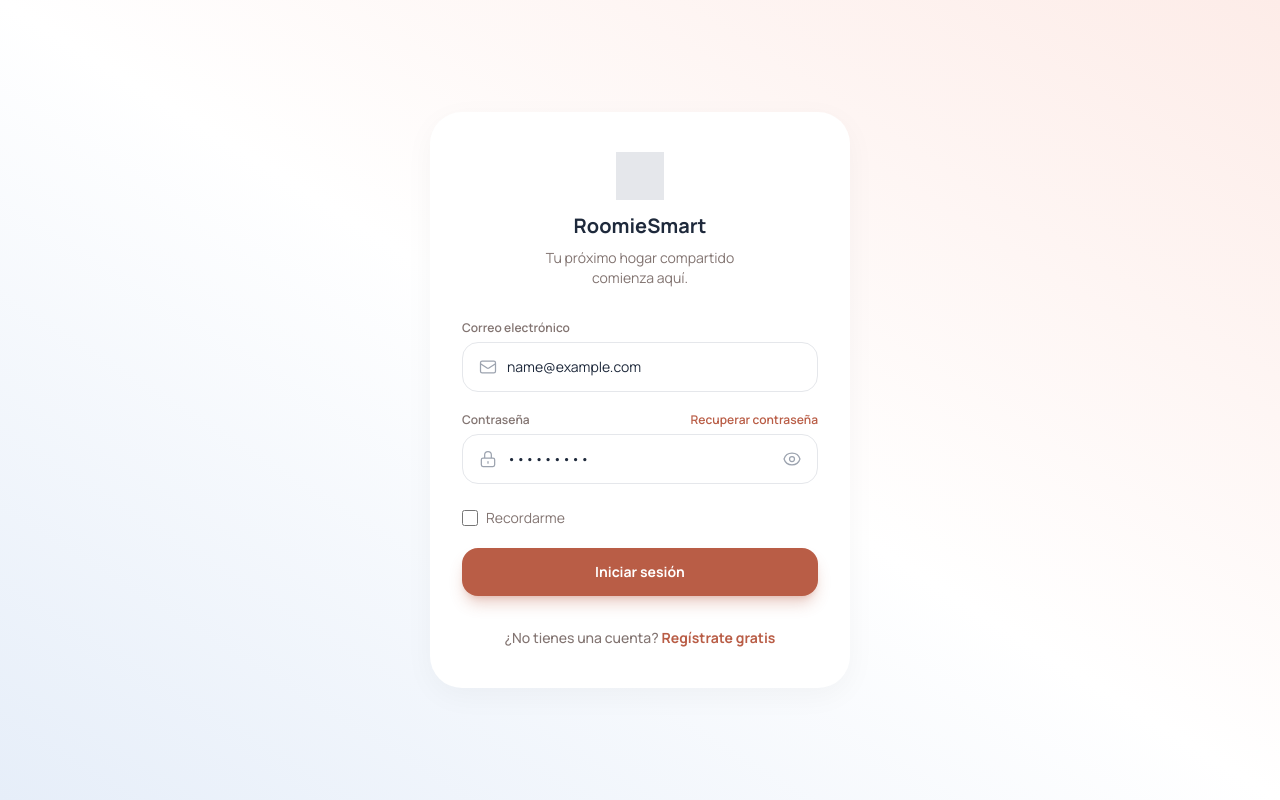
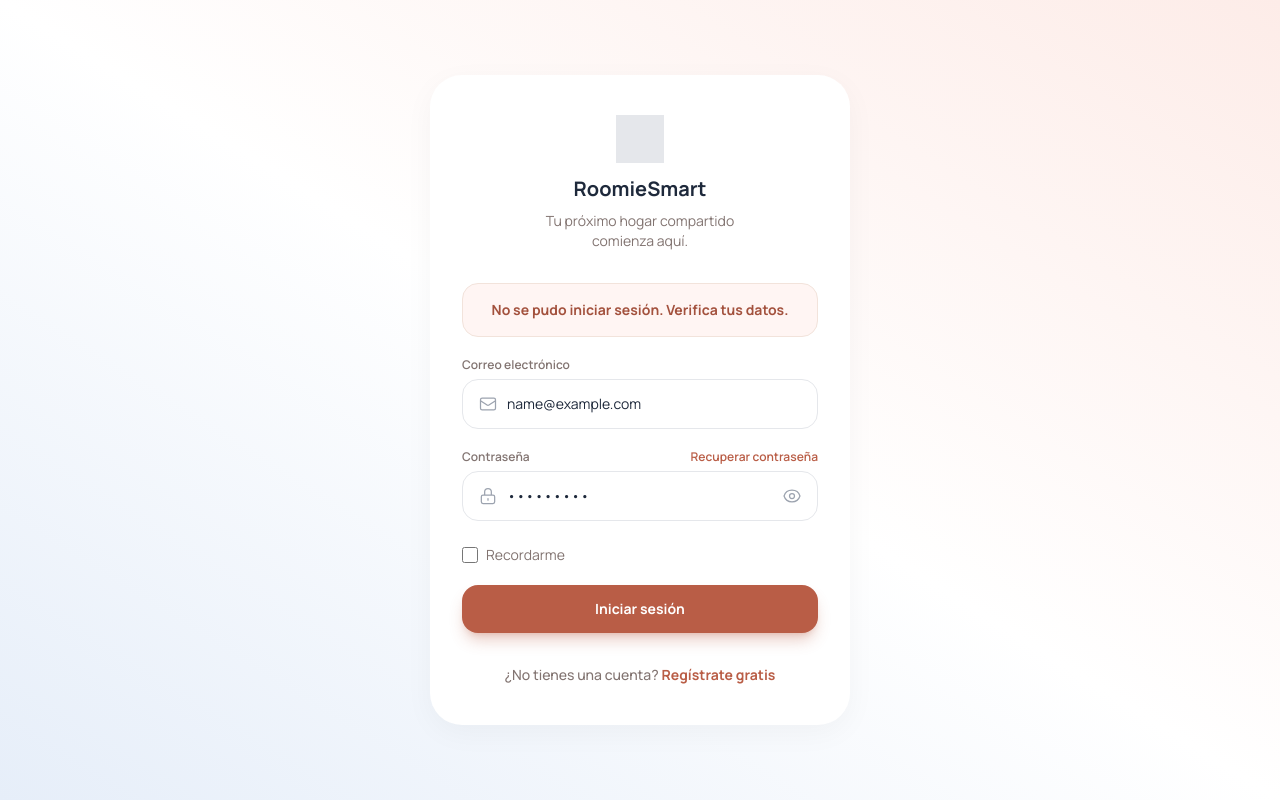
Before and after one commit to roomiesmart-app/roomiesmart-frontend, a React (Vite) app: page /login in a window 1280 px wide. Both pictures are taken after typing "name@example.com", "Sample123" into the empty fields and a click on the button "Iniciar sesión". Built offline with nearby package versions, Linux system fonts and the light colour scheme; no server answers.

Commit message:
fix: solve the problems for message if the user can't login into roomiesmart

```diff
--- a/src/contexts/identity-profile/pages/Login.tsx
+++ b/src/contexts/identity-profile/pages/Login.tsx
@@ -7,11 +7,14 @@ export default function Login() {
   const navigate = useNavigate();
   const [formData, setFormData] = useState({ email: '', password: '' });
   const [showPassword, setShowPassword] = useState(false);
+  const [errorMessage, setErrorMessage] = useState('');
 
   const { mutate: login, isPending } = useLogin();
 
   const handleSubmit = (e: React.FormEvent) => {
     e.preventDefault();
+    setErrorMessage('');
+
     login(formData, {
       onSuccess: (data: any) => {
         if (data?.token) localStorage.setItem('jwt', data.token);
@@ -19,7 +22,18 @@ export default function Login() {
 
         navigate('/dashboard');
       },
-      onError: (err: any) => console.error(err)
+      onError: (err: any) => {
+        const status = err.response?.status;
+        const backendMsg = err.response?.data?.message || err.response?.data?.error;
+
+        if (status === 404 || backendMsg?.toLowerCase().includes('not found')) {
+          setErrorMessage('Este correo no tiene cuenta. ¡Regístrate gratis!');
+        } else if (status === 401 || status === 400 || backendMsg?.toLowerCase().includes('invalid')) {
+          setErrorMessage('La contraseña o el correo son incorrectos.');
+        } else {
+          setErrorMessage(backendMsg || 'No se pudo iniciar sesión. Verifica tus datos.');
+        }
+      }
     });
   };
 
@@ -33,6 +47,12 @@ export default function Login() {
             Tu próximo hogar compartido<br />comienza aquí.
           </p>
         </div>
+
+        {errorMessage && (
+          <div className="mb-5 rounded-2xl bg-[#FFF5F3] p-4 text-center text-sm font-bold text-[#A3513D] border border-[#F2E3DB]">
+            {errorMessage}
+          </div>
+        )}
 
         <form onSubmit={handleSubmit} className="space-y-5">
           <div>
```
